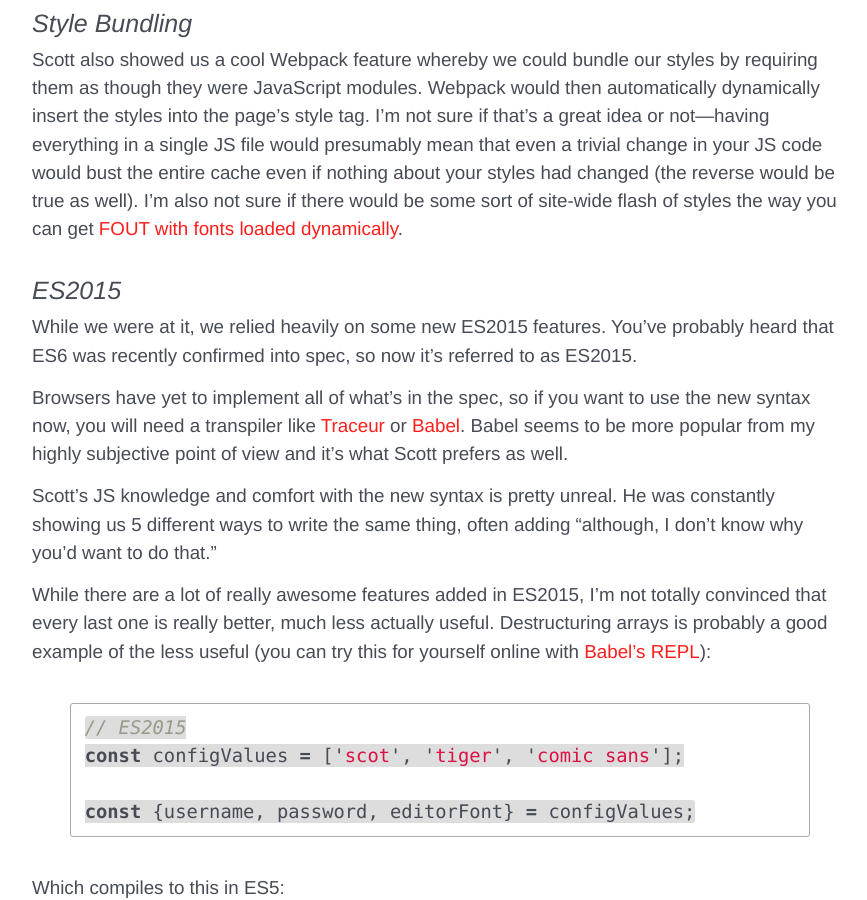
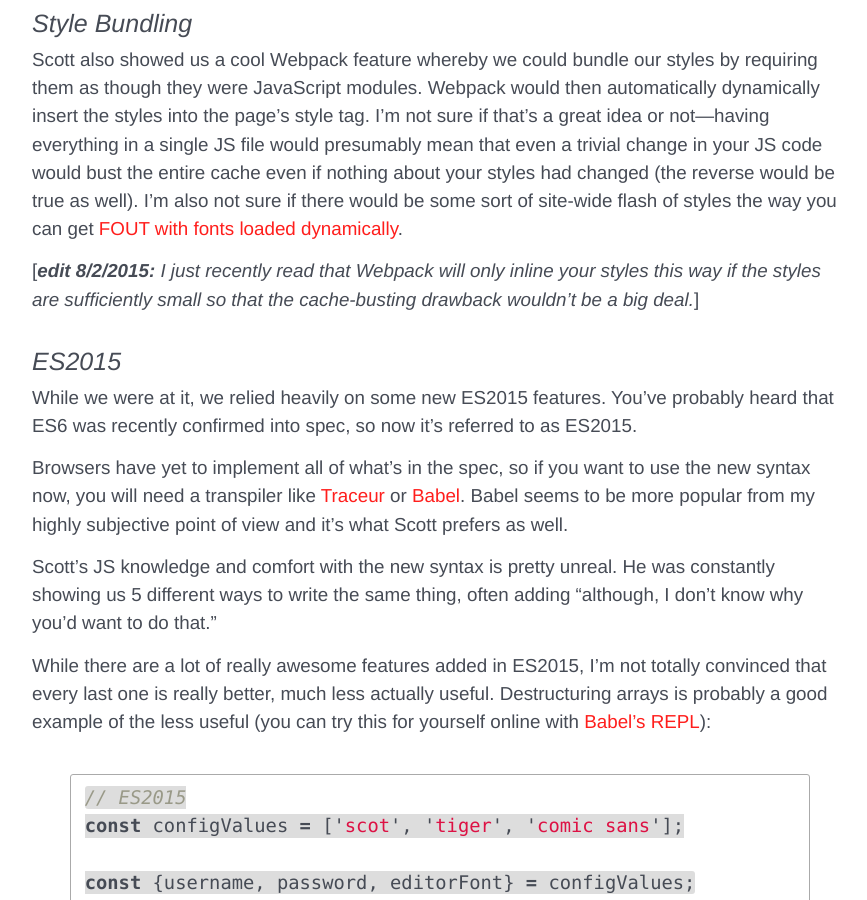
Before and after one commit to robwise/robwise.github.io, a Jekyll site: the page built from _posts/2015-08-01-frontend-masters-workshop.md, in a window 1280 px wide and 900 px high, scrolled down 4710 px. Shown: the whole window, without its empty margins (200-1067 px from the left). Built offline with Jekyll 4.4.1, drawn with Linux system fonts in a browser that asks for light colours; nearby versions of some CDN libraries; Markdown is read by kramdown in place of the engine named in the settings; comment, search, counter and statistics services are not loaded.

Commit message:
add additional info about webpack to frontend masters workshop post

```diff
--- a/_posts/2015-08-01-frontend-masters-workshop.md
+++ b/_posts/2015-08-01-frontend-masters-workshop.md
@@ -101,6 +101,8 @@
 
 ### Style Bundling
 Scott also showed us a cool Webpack feature whereby we could bundle our styles by requiring them as though they were JavaScript modules. Webpack would then automatically dynamically insert the styles into the page's style tag. I'm not sure if that's a great idea or not&mdash;having everything in a single JS file would presumably mean that even a trivial change in your JS code would bust the entire cache even if nothing about your styles had changed (the reverse would be true as well). I'm also not sure if there would be some sort of site-wide flash of styles the way you can get [FOUT with fonts loaded dynamically][css-tricks-fout].
+
+[_**edit 8/2/2015:** I just recently read that Webpack will only inline your styles this way if the styles are sufficiently small so that the cache-busting drawback wouldn't be a big deal._]
 
 ### ES2015
 While we were at it, we relied heavily on some new ES2015 features. You've probably heard that ES6 was recently confirmed into spec, so now it's referred to as ES2015.
```
